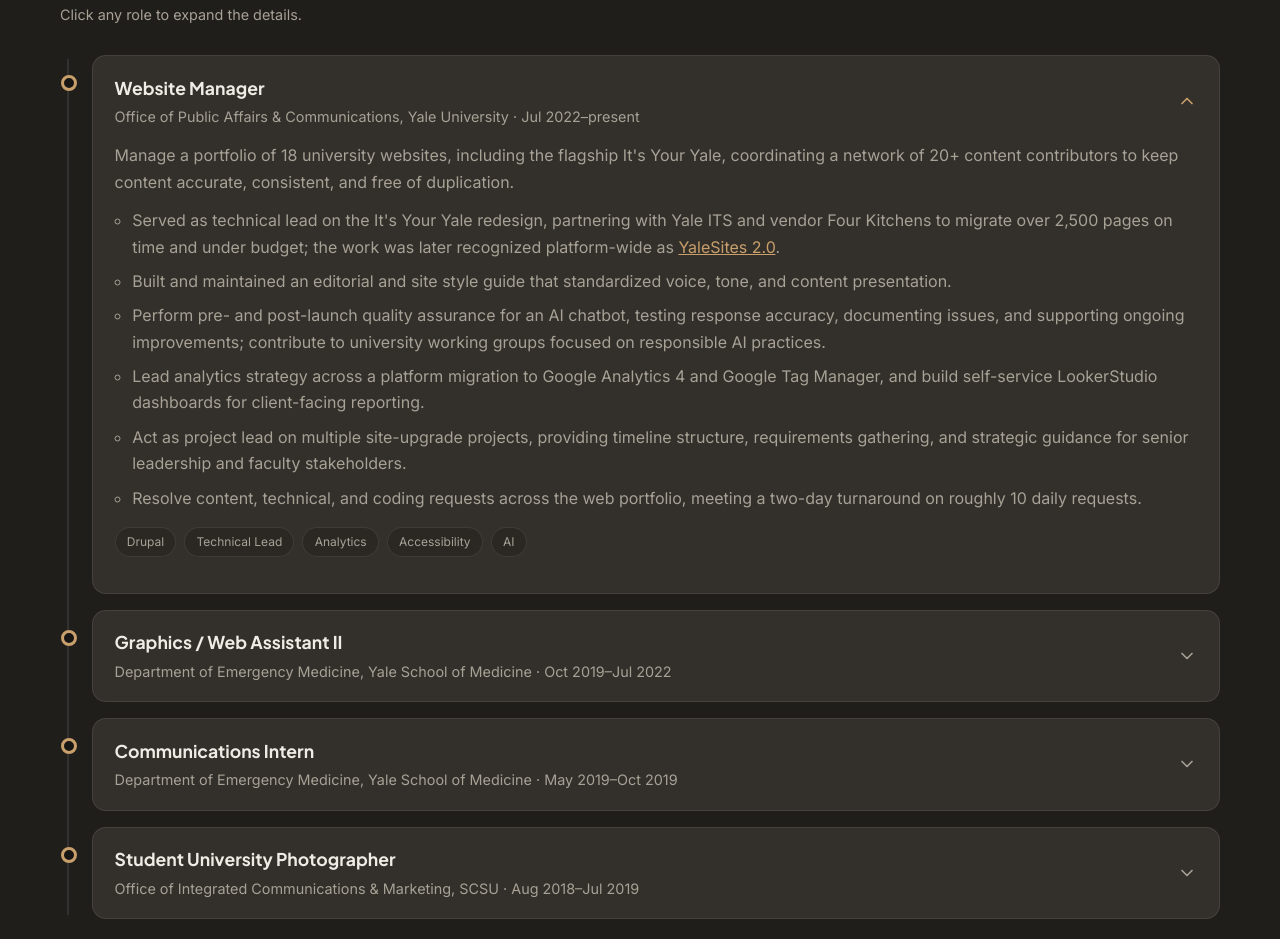
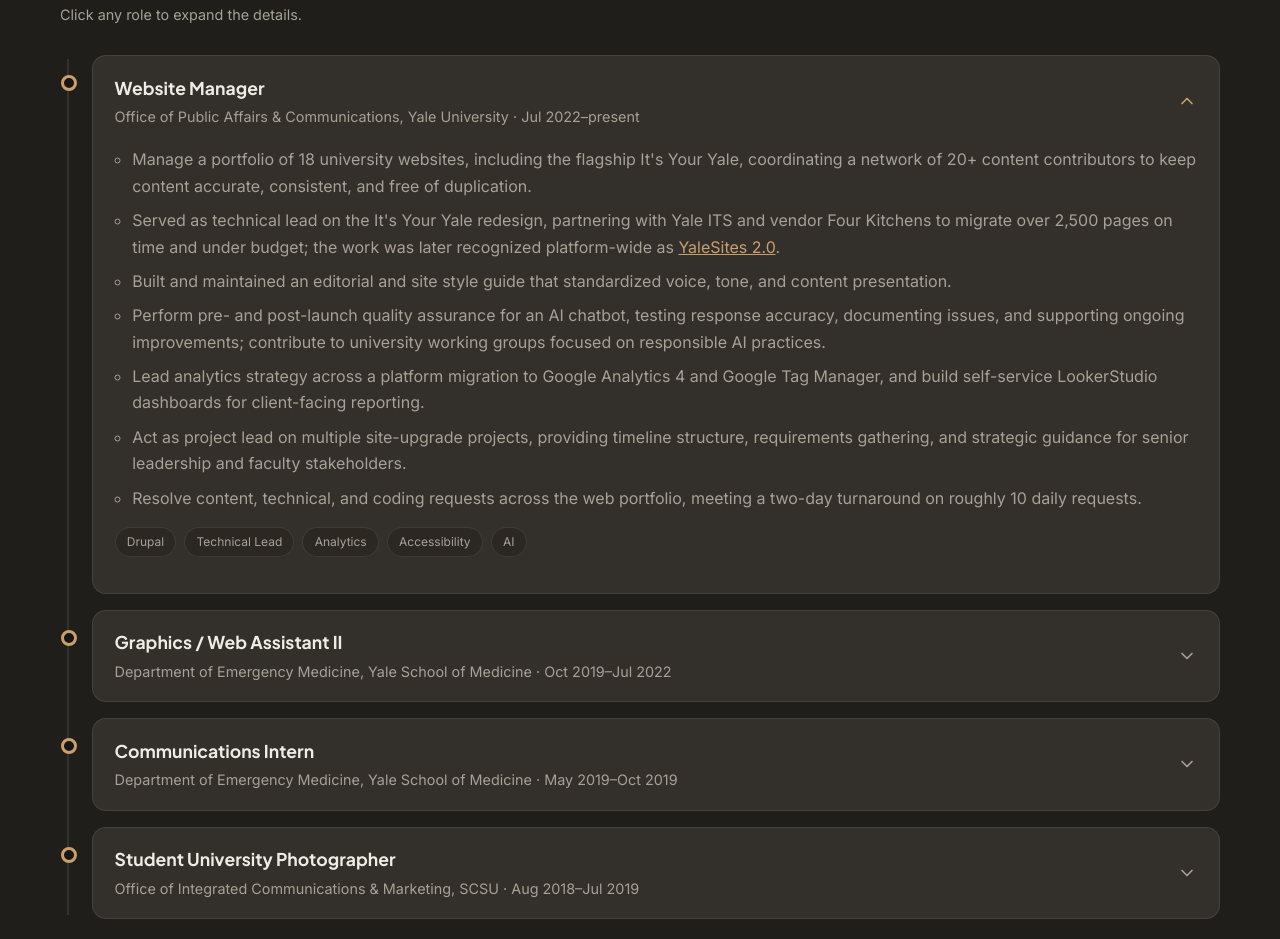
Before and after one commit to laingj1/portfolio, a plain HTML site: page index.html in a window 1280 px wide. Shown: the part 4035-4974 px from the top of the page. Drawn offline with Linux system fonts and the light colour scheme.

Commit message:
Refactor portfolio management description into list item
Updated list item structure for better formatting.

```diff
--- a/index.html
+++ b/index.html
@@ -299,8 +299,8 @@
                 <svg class="tl__chevron" aria-hidden="true" viewBox="0 0 24 24" width="20" height="20" fill="none" stroke="currentColor" stroke-width="2" stroke-linecap="round" stroke-linejoin="round"><path d="M6 9l6 6 6-6"/></svg>
               </summary>
               <div class="tl__detail">
-                <p>Manage a portfolio of 18 university websites, including the flagship <em>It's Your Yale</em>, coordinating a network of 20+ content contributors to keep content accurate, consistent, and free of duplication.</p>
-                <ul class="tl__list">
+                   <ul class="tl__list">
+                  <li>Manage a portfolio of 18 university websites, including the flagship <em>It's Your Yale</em>, coordinating a network of 20+ content contributors to keep content accurate, consistent, and free of duplication.</li>
                   <li>Served as technical lead on the It's Your Yale redesign, partnering with Yale ITS and vendor Four Kitchens to migrate over 2,500 pages on time and under budget; the work was later recognized platform-wide as <a href="#work">YaleSites 2.0</a>.</li>
                   <li>Built and maintained an editorial and site style guide that standardized voice, tone, and content presentation.</li>
                   <li>Perform pre- and post-launch quality assurance for an AI chatbot, testing response accuracy, documenting issues, and supporting ongoing improvements; contribute to university working groups focused on responsible AI practices.</li>
```
